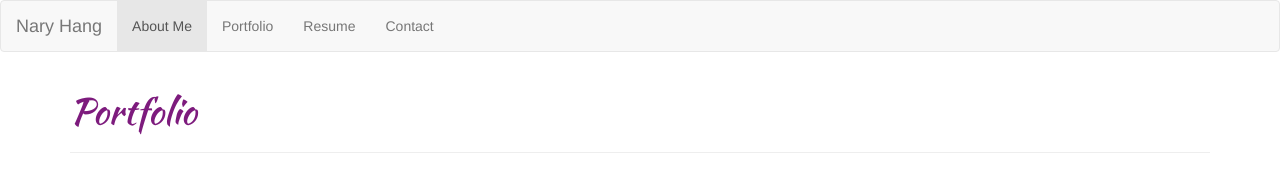
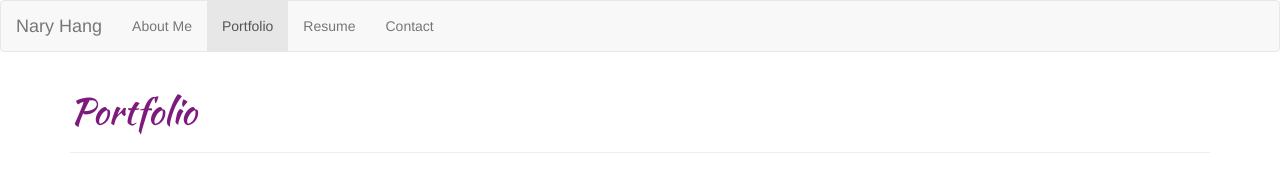
Before and after one commit to naryhang/my_portfolio, a plain HTML site: page portfolio.html in a window 1280 px wide. Shown: the top 171 px of the page. Drawn offline with nearby package versions, Linux system fonts and the light colour scheme.

Commit message:
edit links active

```diff
--- a/portfolio.html
+++ b/portfolio.html
@@ -18,8 +18,8 @@
             <a class="navbar-brand" href="#">Nary Hang</a>
           </div>
           <ul class="nav navbar-nav">
-            <li class="active"><a href="index.html">About Me</a></li>
-            <li><a href="portfolio.html">Portfolio</a></li>
+            <li><a href="index.html">About Me</a></li>
+            <li class="active"><a href="portfolio.html">Portfolio</a></li>
             <li><a href="resume.html">Resume</a></li>
             <li><a href="contact.html">Contact</a></li>
           </ul>
```
